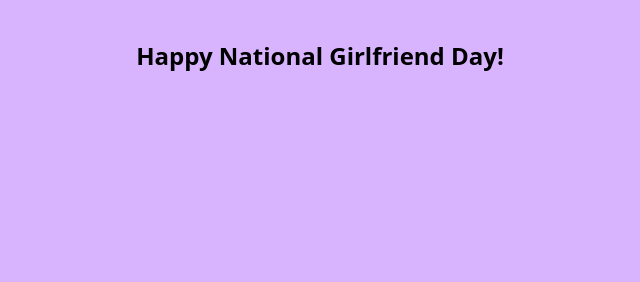
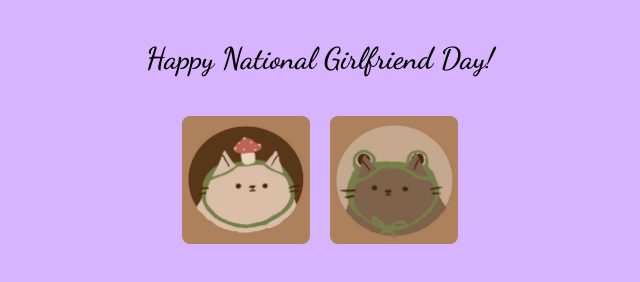
Before and after one commit to KyleHu14/national-gf-day, an Astro site: page / in a window 1280 px wide. Shown: the whole page, without its empty margins (320-960 px from the left). Built offline with nearby package versions, Linux system fonts and the light colour scheme; Astro itself is replaced by a stand-in of ours.

Commit message:
added some images

```diff
--- a/src/pages/index.astro
+++ b/src/pages/index.astro
@@ -4,8 +4,20 @@ import Layout from "../layouts/Layout.astro"
 
 <Layout title="Happy National GF Day!">
 	<main class="bg-purple-300 h-screen w-screen py-10">
-		<h1 class="text-center font-semibold text-2xl">
+		<h1 class="text-center font-semibold text-3xl dancing-script">
 			Happy National Girlfriend Day!
 		</h1>
+
+		<div class="flex justify-center gap-5 pt-10">
+			<img class="rounded-lg w-32 h-32" src="cat-2.jpg" />
+			<img class="rounded-lg w-32 h-32" src="cat-1.jpg" />
+		</div>
 	</main>
 </Layout>
+<style>
+	@import url("https://fonts.googleapis.com/css2?family=Dancing+Script:wght@400..700&display=swap");
+	.dancing-script {
+		font-family: "Dancing Script", cursive;
+		font-optical-sizing: auto;
+	}
+</style>
```
Also changed, not shown: public/cat-1.jpg (added), public/cat-2.jpg (added), public/pic-2.jpg (added), 2 other files.
